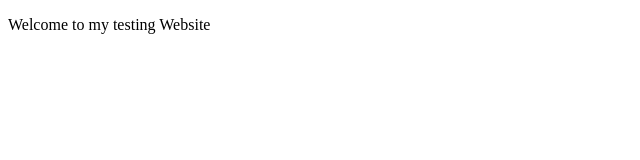
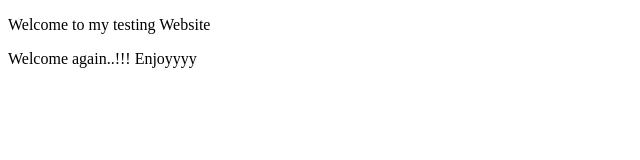
Before and after one commit to sakshigoel13/devops-task, a plain HTML site: page index.html in a window 1280 px wide. Shown: the whole page, without its empty margins (0-640 px from the left). Drawn offline with Linux system fonts and the light colour scheme.

Commit message:
Please enter the commit message for your changes. Lines starting

```diff
--- a/index.html
+++ b/index.html
@@ -6,5 +6,6 @@ Welcome Site
 </head>
 <body>
 <p text-align:"centre">Welcome to my testing Website</p>
+<p text-align:"centre">Welcome again..!!! Enjoyyyy</p>
 </body>
 </html>
```
